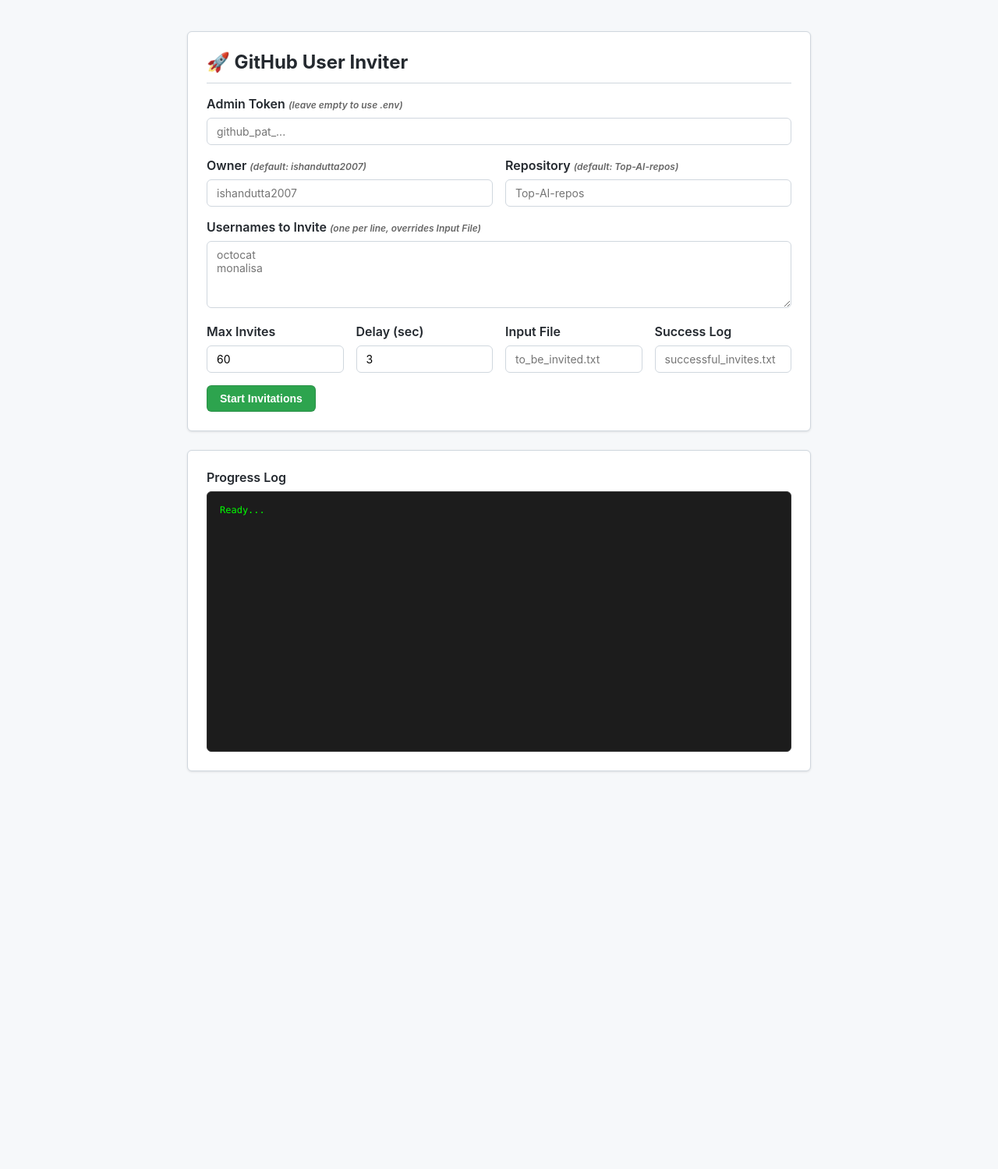
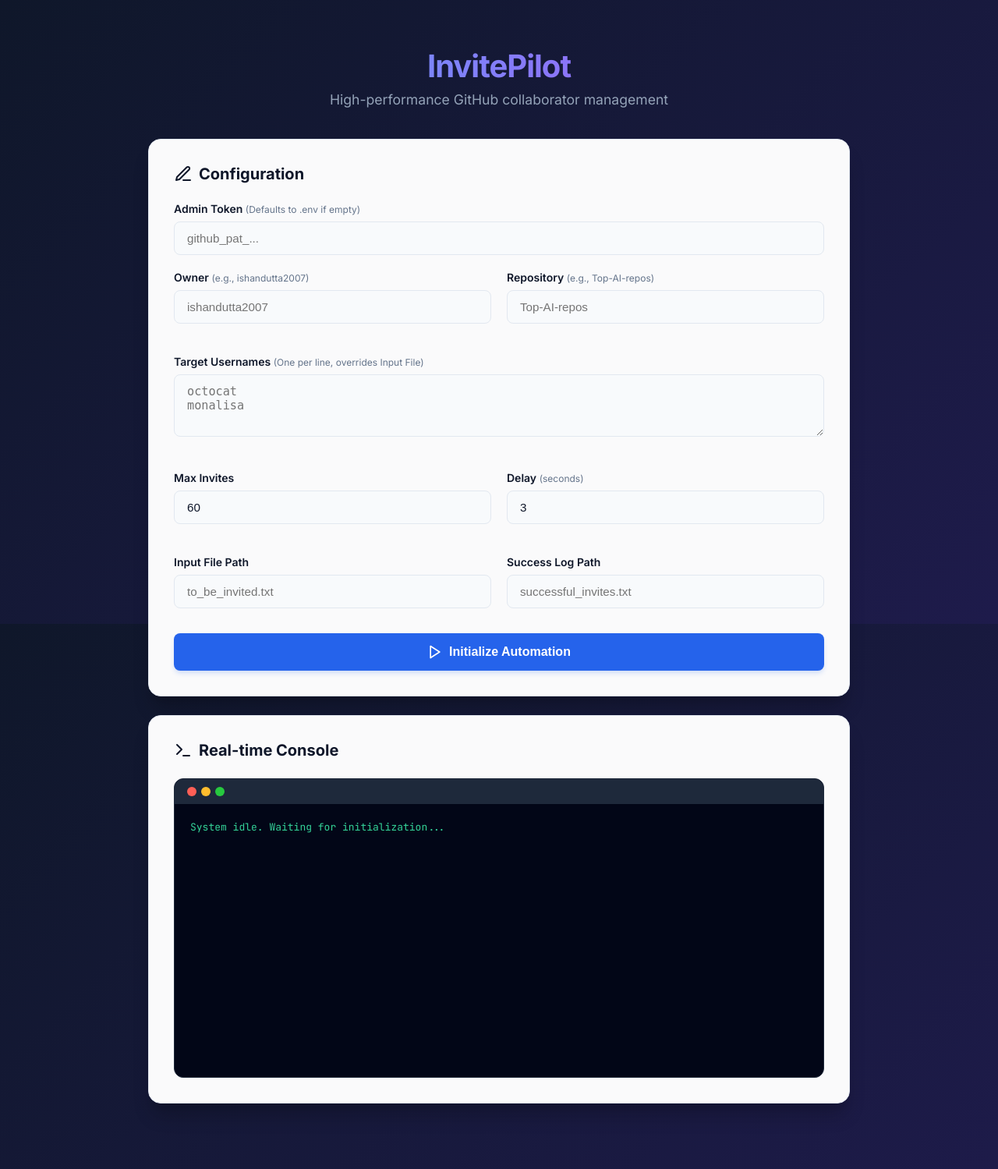
Before and after one commit to ishandutta2007/Invite-GitHub-Users, a Flask app: page / in a window 1280 px wide. Shown: the whole page at 78% size. Before the commit the page ends 990 px from the top, so only its background shows below. Run offline with Flask 3, Linux system fonts and the light colour scheme.

Commit message:
beautified

```diff
--- a/templates/index.html
+++ b/templates/index.html
@@ -3,168 +3,332 @@
 <head>
     <meta charset="UTF-8">
     <meta name="viewport" content="width=device-width, initial-scale=1.0">
-    <title>GitHub User Inviter</title>
+    <title>GitHub User Inviter | Professional Automation</title>
+    <link rel="preconnect" href="https://fonts.googleapis.com">
+    <link rel="preconnect" href="https://fonts.gstatic.com" crossorigin>
+    <link href="https://fonts.googleapis.com/css2?family=Inter:wght@400;500;600;700&family=JetBrains+Mono:wght@400;500&display=swap" rel="stylesheet">
     <style>
         :root {
-            --primary-color: #2da44e;
-            --bg-color: #f6f8fa;
-            --card-bg: #ffffff;
-            --text-color: #24292f;
-            --border-color: #d0d7de;
-            --terminal-bg: #1c1c1c;
-            --terminal-text: #00ff00;
+            --primary: #2563eb;
+            --primary-hover: #1d4ed8;
+            --success: #22c55e;
+            --danger: #ef4444;
+            --bg-gradient: linear-gradient(135deg, #0f172a 0%, #1e1b4b 100%);
+            --card-bg: rgba(255, 255, 255, 0.98);
+            --text-main: #0f172a;
+            --text-muted: #64748b;
+            --border: #e2e8f0;
+            --terminal-bg: #020617;
+            --terminal-text: #34d399;
+        }
+
+        * {
+            box-sizing: border-box;
+            transition: all 0.2s ease;
         }
 
         body {
-            font-family: -apple-system, BlinkMacSystemFont, "Segoe UI", Helvetica, Arial, sans-serif;
-            background-color: var(--bg-color);
-            color: var(--text-color);
+            font-family: 'Inter', sans-serif;
+            background: var(--bg-gradient);
+            background-attachment: fixed;
+            color: var(--text-main);
             margin: 0;
+            min-height: 100vh;
             display: flex;
             justify-content: center;
-            padding: 40px 20px;
+            padding: 60px 20px;
         }
 
         .container {
             width: 100%;
-            max-width: 800px;
+            max-width: 900px;
+            animation: fadeIn 0.6s ease-out;
+        }
+
+        @keyframes fadeIn {
+            from { opacity: 0; transform: translateY(10px); }
+            to { opacity: 1; transform: translateY(0); }
+        }
+
+        .header {
+            text-align: center;
+            margin-bottom: 40px;
+            color: white;
+        }
+
+        .header h1 {
+            font-size: 2.5rem;
+            font-weight: 800;
+            margin: 0;
+            letter-spacing: -0.025em;
+            background: linear-gradient(to right, #60a5fa, #a855f7);
+            -webkit-background-clip: text;
+            -webkit-text-fill-color: transparent;
+        }
+
+        .header p {
+            color: #94a3b8;
+            font-size: 1.1rem;
+            margin-top: 8px;
         }
 
         .card {
             background: var(--card-bg);
-            border: 1px solid var(--border-color);
-            border-radius: 6px;
-            padding: 24px;
-            box-shadow: 0 1px 3px rgba(0,0,0,0.1);
+            border: 1px solid var(--border);
+            border-radius: 16px;
+            padding: 32px;
+            box-shadow: 0 20px 25px -5px rgba(0, 0, 0, 0.2), 0 10px 10px -5px rgba(0, 0, 0, 0.1);
+            backdrop-filter: blur(8px);
             margin-bottom: 24px;
         }
 
-        h1 {
-            font-size: 24px;
-            margin-top: 0;
-            border-bottom: 1px solid var(--border-color);
-            padding-bottom: 12px;
+        .section-title {
+            font-size: 1.25rem;
+            font-weight: 700;
+            margin-bottom: 24px;
+            display: flex;
+            align-items: center;
+            gap: 8px;
+            color: var(--text-main);
+        }
+
+        .form-grid {
+            display: grid;
+            grid-template-columns: 1fr 1fr;
+            gap: 20px;
         }
 
         .form-group {
-            margin-bottom: 16px;
+            margin-bottom: 20px;
+        }
+
+        .full-width {
+            grid-column: span 2;
         }
 
         label {
             display: block;
+            font-size: 0.875rem;
             font-weight: 600;
             margin-bottom: 8px;
+            color: var(--text-main);
+        }
+
+        .label-hint {
+            font-weight: 400;
+            color: var(--text-muted);
+            font-size: 0.75rem;
         }
 
         input, textarea {
             width: 100%;
-            padding: 8px 12px;
-            border: 1px solid var(--border-color);
-            border-radius: 6px;
-            font-size: 14px;
-            box-sizing: border-box;
-            font-family: inherit;
+            padding: 12px 16px;
+            border: 1.5px solid var(--border);
+            border-radius: 8px;
+            font-size: 0.95rem;
+            background: #f8fafc;
+            color: var(--text-main);
         }
 
         input:focus, textarea:focus {
             outline: none;
-            border-color: #0969da;
-            box-shadow: 0 0 0 3px rgba(9, 105, 218, 0.3);
+            border-color: var(--primary);
+            background: white;
+            box-shadow: 0 0 0 4px rgba(37, 99, 235, 0.1);
+        }
+
+        .btn-container {
+            margin-top: 12px;
         }
 
         .btn {
-            background-color: var(--primary-color);
+            width: 100%;
+            background-color: var(--primary);
             color: white;
-            border: 1px solid rgba(27, 31, 36, 0.15);
-            border-radius: 6px;
-            padding: 8px 16px;
-            font-size: 14px;
+            border: none;
+            border-radius: 8px;
+            padding: 14px 24px;
+            font-size: 1rem;
             font-weight: 600;
             cursor: pointer;
-            transition: background-color 0.2s;
+            display: flex;
+            justify-content: center;
+            align-items: center;
+            gap: 8px;
+            box-shadow: 0 4px 6px -1px rgba(37, 99, 235, 0.2);
         }
 
         .btn:hover {
-            background-color: #2c974b;
+            background-color: var(--primary-hover);
+            transform: translateY(-1px);
+            box-shadow: 0 10px 15px -3px rgba(37, 99, 235, 0.3);
+        }
+
+        .btn:active {
+            transform: translateY(0);
         }
 
         .btn:disabled {
-            background-color: #94d3a2;
+            background-color: #94a3b8;
             cursor: not-allowed;
+            transform: none;
         }
 
+        .terminal-container {
+            background: var(--terminal-bg);
+            border-radius: 12px;
+            overflow: hidden;
+            border: 1px solid #1e293b;
+        }
+
+        .terminal-header {
+            background: #1e293b;
+            padding: 10px 16px;
+            display: flex;
+            align-items: center;
+            gap: 6px;
+        }
+
+        .dot {
+            width: 12px;
+            height: 12px;
+            border-radius: 50%;
+        }
+        .dot.red { background: #ff5f56; }
+        .dot.yellow { background: #ffbd2e; }
+        .dot.green { background: #27c93f; }
+
         .terminal {
-            background-color: var(--terminal-bg);
+            font-family: 'JetBrains Mono', monospace;
+            font-size: 13px;
+            padding: 20px;
+            height: 350px;
+            overflow-y: auto;
             color: var(--terminal-text);
-            font-family: "SFMono-Regular", Consolas, "Liberation Mono", Menlo, monospace;
-            font-size: 12px;
-            padding: 16px;
-            border-radius: 6px;
-            height: 300px;
-            overflow-y: auto;
-            white-space: pre-wrap;
-            border: 1px solid #333;
+            line-height: 1.6;
+        }
+
+        .terminal::-webkit-scrollbar {
+            width: 8px;
+        }
+        .terminal::-webkit-scrollbar-track {
+            background: transparent;
+        }
+        .terminal::-webkit-scrollbar-thumb {
+            background: #334155;
+            border-radius: 10px;
         }
 
         .log-entry {
-            margin-bottom: 4px;
+            margin-bottom: 6px;
+            display: flex;
+            gap: 8px;
         }
 
-        .placeholder {
-            color: #666;
-            font-style: italic;
-            font-size: 12px;
+        .log-entry span.prefix {
+            color: #6366f1;
+            user-select: none;
+        }
+
+        .summary-card {
+            display: grid;
+            grid-template-columns: repeat(4, 1fr);
+            gap: 12px;
+            margin-top: 20px;
+        }
+
+        .stat-box {
+            background: #f1f5f9;
+            padding: 12px;
+            border-radius: 8px;
+            text-align: center;
+        }
+
+        .stat-value {
+            font-size: 1.25rem;
+            font-weight: 700;
+            display: block;
+        }
+
+        .stat-label {
+            font-size: 0.75rem;
+            color: var(--text-muted);
+            text-transform: uppercase;
+            letter-spacing: 0.05em;
         }
     </style>
 </head>
 <body>
     <div class="container">
+        <header class="header">
+            <h1>InvitePilot</h1>
+            <p>High-performance GitHub collaborator management</p>
+        </header>
+
         <div class="card">
-            <h1>🚀 GitHub User Inviter</h1>
-            <div id="config-form">
+            <div class="section-title">
+                <svg width="24" height="24" viewBox="0 0 24 24" fill="none" stroke="currentColor" stroke-width="2" stroke-linecap="round" stroke-linejoin="round"><path d="M12 20h9"/><path d="M16.5 3.5a2.121 2.121 0 0 1 3 3L7 19l-4 1 1-4L16.5 3.5z"/></svg>
+                Configuration
+            </div>
+
             <div class="form-group">
-                    <label for="token">Admin Token <span class="placeholder">(leave empty to use .env)</span></label>
+                <label for="token">Admin Token <span class="label-hint">(Defaults to .env if empty)</span></label>
                 <input type="password" id="token" placeholder="github_pat_...">
             </div>
-                <div style="display: grid; grid-template-columns: 1fr 1fr; gap: 16px;">
+
+            <div class="form-grid">
                 <div class="form-group">
-                        <label for="owner">Owner <span class="placeholder">(default: ishandutta2007)</span></label>
+                    <label for="owner">Owner <span class="label-hint">(e.g., ishandutta2007)</span></label>
                     <input type="text" id="owner" placeholder="ishandutta2007">
                 </div>
                 <div class="form-group">
-                        <label for="repo">Repository <span class="placeholder">(default: Top-AI-repos)</span></label>
+                    <label for="repo">Repository <span class="label-hint">(e.g., Top-AI-repos)</span></label>
                     <input type="text" id="repo" placeholder="Top-AI-repos">
                 </div>
+                <div class="form-group full-width">
+                    <label for="usernames">Target Usernames <span class="label-hint">(One per line, overrides Input File)</span></label>
+                    <textarea id="usernames" rows="3" placeholder="octocat&#10;monalisa"></textarea>
                 </div>
-                <div class="form-group">
-                    <label for="usernames">Usernames to Invite <span class="placeholder">(one per line, overrides Input File)</span></label>
-                    <textarea id="usernames" rows="4" placeholder="octocat&#10;monalisa"></textarea>
-                </div>
-                <div style="display: grid; grid-template-columns: 1fr 1fr 1fr 1fr; gap: 16px;">
                 <div class="form-group">
                     <label for="max_invites">Max Invites</label>
                     <input type="number" id="max_invites" value="60">
                 </div>
                 <div class="form-group">
-                        <label for="delay">Delay (sec)</label>
+                    <label for="delay">Delay <span class="label-hint">(seconds)</span></label>
                     <input type="number" id="delay" value="3" step="0.5">
                 </div>
                 <div class="form-group">
-                        <label for="tbi_file">Input File</label>
+                    <label for="tbi_file">Input File Path</label>
                     <input type="text" id="tbi_file" placeholder="to_be_invited.txt">
                 </div>
                 <div class="form-group">
-                        <label for="success_file">Success Log</label>
+                    <label for="success_file">Success Log Path</label>
                     <input type="text" id="success_file" placeholder="successful_invites.txt">
                 </div>
             </div>
-                <button id="start-btn" class="btn">Start Invitations</button>
+
+            <div class="btn-container">
+                <button id="start-btn" class="btn">
+                    <svg width="20" height="20" viewBox="0 0 24 24" fill="none" stroke="currentColor" stroke-width="2" stroke-linecap="round" stroke-linejoin="round"><polygon points="5 3 19 12 5 21 5 3"></polygon></svg>
+                    Initialize Automation
+                </button>
             </div>
         </div>
 
         <div class="card">
-            <label>Progress Log</label>
-            <div id="terminal" class="terminal">Ready...</div>
+            <div class="section-title">
+                <svg width="24" height="24" viewBox="0 0 24 24" fill="none" stroke="currentColor" stroke-width="2" stroke-linecap="round" stroke-linejoin="round"><polyline points="4 17 10 11 4 5"></polyline><line x1="12" y1="19" x2="20" y2="19"></line></svg>
+                Real-time Console
+            </div>
+
+            <div class="terminal-container">
+                <div class="terminal-header">
+                    <div class="dot red"></div>
+                    <div class="dot yellow"></div>
+                    <div class="dot green"></div>
+                </div>
+                <div id="terminal" class="terminal">System idle. Waiting for initialization...</div>
+            </div>
         </div>
     </div>
 
@@ -185,6 +349,7 @@
             };
 
             terminal.innerHTML = '';
+            appendLog('Connecting to GitHub API engine...');
             startBtn.disabled = true;
 
             try {
@@ -216,16 +381,26 @@
                     }
                 }
             } catch (error) {
-                appendLog('Error: ' + error.message);
+                appendLog('CRITICAL ERROR: ' + error.message);
             } finally {
                 startBtn.disabled = false;
+                appendLog('Process lifecycle completed.');
             }
         });
 
         function appendLog(message) {
             const div = document.createElement('div');
             div.className = 'log-entry';
-            div.textContent = '> ' + message;
+
+            const prefix = document.createElement('span');
+            prefix.className = 'prefix';
+            prefix.textContent = 'λ';
+
+            const content = document.createElement('span');
+            content.textContent = message;
+
+            div.appendChild(prefix);
+            div.appendChild(content);
             terminal.appendChild(div);
             terminal.scrollTop = terminal.scrollHeight;
         }
```
Lines whose indentation alone changed are shown as unchanged.
